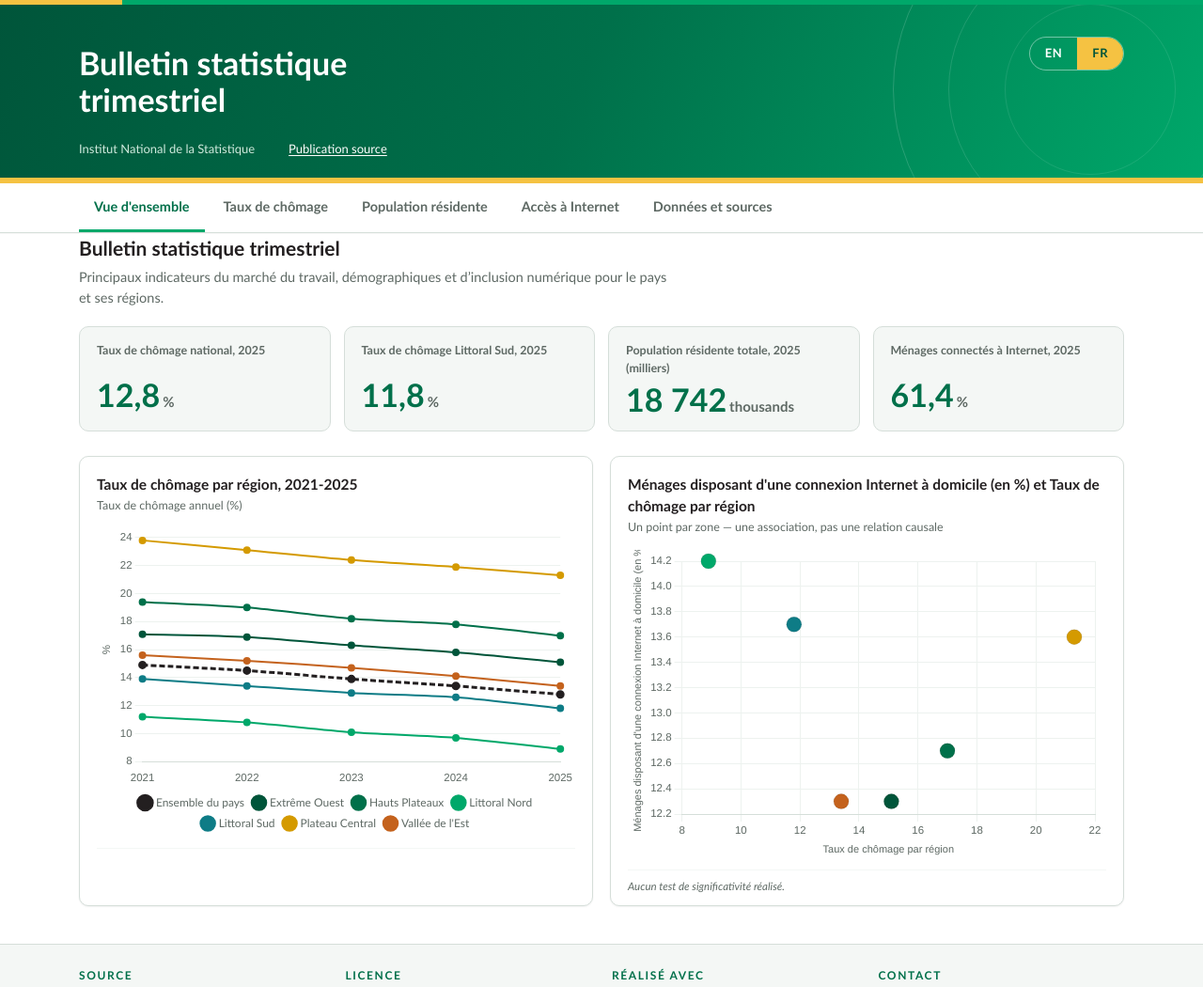
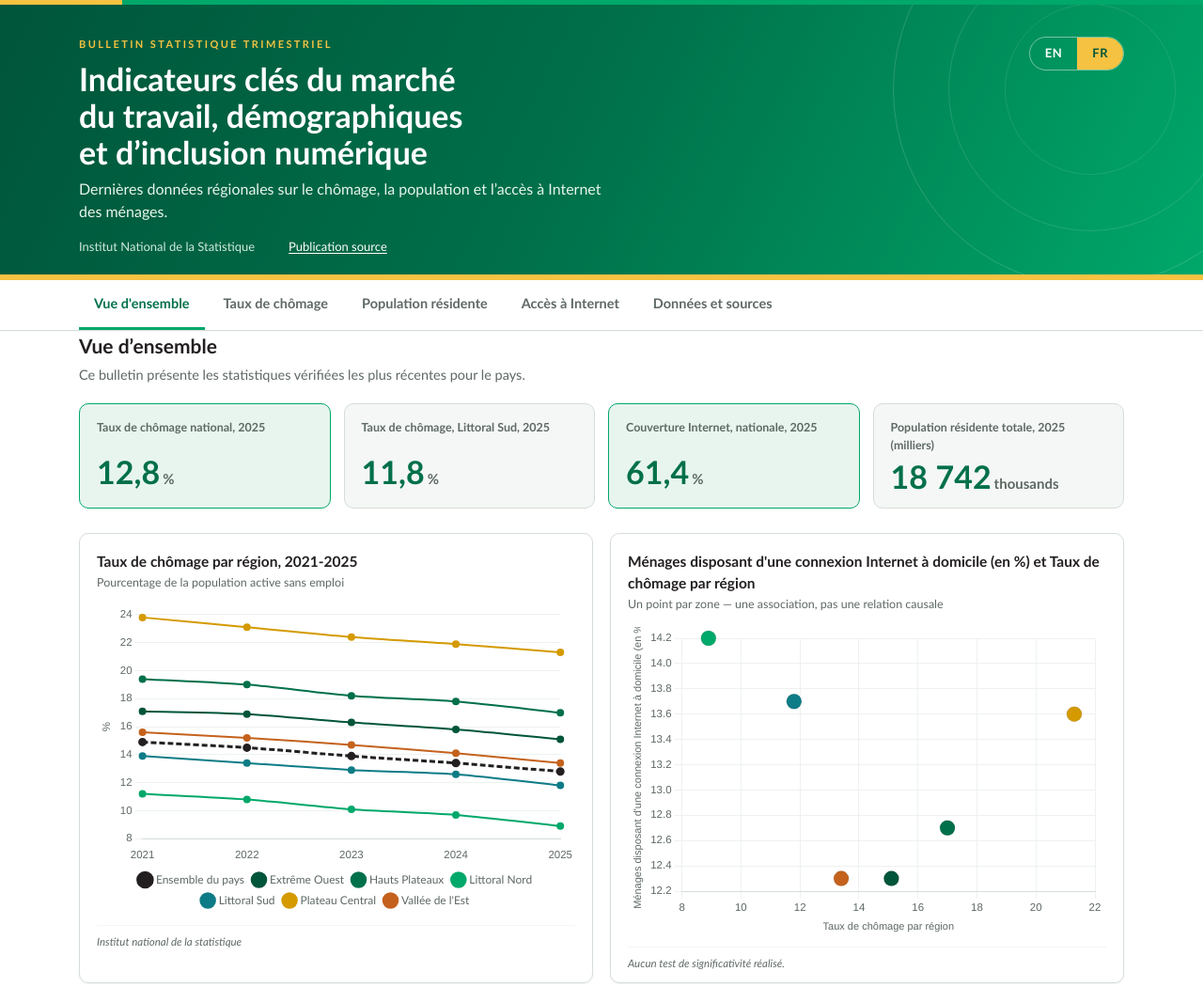
Before and after one commit to alichehemmoussa/stg17-dashboard, a plain HTML site: page index.html in a window 1280 px wide. Shown: the top 1050 px of the page at 94% size. Drawn offline with nearby package versions, Linux system fonts and the light colour scheme.

Commit message:
lab02: publish index.html

```diff
--- a/index.html
+++ b/index.html
@@ -316,12 +316,12 @@ const DATA = /*__DATA__*/{
     "fr": "vs None"
    },
    "good": "down",
-   "highlight": false
+   "highlight": true
   },
   {
    "labels": {
-    "en": "Unemployment rate Littoral Sud, 2025",
-    "fr": "Taux de chômage Littoral Sud, 2025"
+    "en": "Unemployment rate, Littoral Sud, 2025",
+    "fr": "Taux de chômage, Littoral Sud, 2025"
    },
    "value": 11.8,
    "unit": {
@@ -338,13 +338,13 @@ const DATA = /*__DATA__*/{
   },
   {
    "labels": {
-    "en": "Total resident population, 2025 (thousands)",
-    "fr": "Population résidente totale, 2025 (milliers)"
-   },
-   "value": 18742,
-   "unit": {
-    "en": "thousands",
-    "fr": "thousands"
+    "en": "Internet coverage, national, 2025",
+    "fr": "Couverture Internet, nationale, 2025"
+   },
+   "value": 61.4,
+   "unit": {
+    "en": "%",
+    "fr": "%"
    },
    "delta": null,
    "deltaLabel": {
@@ -352,17 +352,17 @@ const DATA = /*__DATA__*/{
     "fr": "vs None"
    },
    "good": "up",
-   "highlight": false
+   "highlight": true
   },
   {
    "labels": {
-    "en": "Internet‑connected households, 2025",
-    "fr": "Ménages connectés à Internet, 2025"
-   },
-   "value": 61.4,
-   "unit": {
-    "en": "%",
-    "fr": "%"
+    "en": "Total resident population, 2025 (thousands)",
+    "fr": "Population résidente totale, 2025 (milliers)"
+   },
+   "value": 18742,
+   "unit": {
+    "en": "thousands",
+    "fr": "thousands"
    },
    "delta": null,
    "deltaLabel": {
@@ -548,16 +548,16 @@ const DATA = /*__DATA__*/{
     "fr": "Taux de chômage par région, 2021‑2025"
    },
    "sub": {
-    "en": "Annual unemployment rate (%)",
-    "fr": "Taux de chômage annuel (%)"
+    "en": "Percentage of labour force without work",
+    "fr": "Pourcentage de la population active sans emploi"
    },
    "lede": {
-    "en": "The line shows the evolution of unemployment rates over the period.",
-    "fr": "La courbe montre l’évolution des taux de chômage sur la période."
+    "en": "Unemployment fell nationally between 2021 and 2025.",
+    "fr": "Le chômage a diminué au niveau national entre 2021 et 2025."
    },
    "src": {
-    "en": "",
-    "fr": ""
+    "en": "National Institute of Statistics",
+    "fr": "Institut national de la statistique"
    }
   },
   {
@@ -568,20 +568,20 @@ const DATA = /*__DATA__*/{
     "fr": "Population résidente"
    },
    "title": {
-    "en": "Resident population and density by region, 2025",
-    "fr": "Population résidente et densité par région, 2025"
+    "en": "Resident population characteristics by region",
+    "fr": "Caractéristiques de la population résidente par région"
    },
    "sub": {
-    "en": "Population (thousands), density (hab/km²) and share (%)",
-    "fr": "Population (milliers), densité (hab/km²) et part (%)"
+    "en": "Density, share and total population (thousands)",
+    "fr": "Densité, part et population totale (milliers)"
    },
    "lede": {
-    "en": "Bars compare regions across the three measures.",
-    "fr": "Les barres comparent les régions selon les trois mesures."
+    "en": "The Plateau Central has the highest population density.",
+    "fr": "Le Plateau Central présente la densité de population la plus élevée."
    },
    "src": {
-    "en": "",
-    "fr": ""
+    "en": "National Institute of Statistics",
+    "fr": "Institut national de la statistique"
    }
   },
   {
@@ -592,20 +592,20 @@ const DATA = /*__DATA__*/{
     "fr": "Accès à Internet"
    },
    "title": {
-    "en": "Households with internet connection, 2023‑2025",
-    "fr": "Ménages disposant d’une connexion Internet, 2023‑2025"
+    "en": "Household internet connection rates, 2023‑2025",
+    "fr": "Taux de connexion Internet des ménages, 2023‑2025"
    },
    "sub": {
-    "en": "Percentage of households and point change",
-    "fr": "Pourcentage de ménages et variation en points"
+    "en": "Share of households with a home broadband connection",
+    "fr": "Part des ménages disposant d’une connexion haut débit à domicile"
    },
    "lede": {
-    "en": "Bars show the percentage for each year and the change between them.",
-    "fr": "Les barres indiquent le pourcentage pour chaque année et la variation entre elles."
+    "en": "National coverage increased by X points between 2023 and 2025.",
+    "fr": "La couverture nationale a augmenté de X points entre 2023 et 2025."
    },
    "src": {
-    "en": "",
-    "fr": ""
+    "en": "National Institute of Statistics",
+    "fr": "Institut national de la statistique"
    }
   }
  ],
@@ -1724,11 +1724,11 @@ const DATA = /*__DATA__*/{
    "fBuiltBody": "Python, an LLM extraction pipeline, Chart.js. No tracking, no cookies, no server — a single HTML file.",
    "stamp": "Dashboard generated on {date}. Figures are the responsibility of the source institution; the presentation is the responsibility of the team that built this page.",
    "syntheticWarn": "Demonstration data — fictional country, for training purposes only.",
-   "kicker": "",
-   "title": "Quarterly Statistical Bulletin",
-   "subtitle": "",
-   "ovTitle": "Quarterly Statistical Bulletin",
-   "ovLede": "Key labour market, demographic and digital inclusion indicators for the country and its regions.",
+   "kicker": "Quarterly Statistical Bulletin",
+   "title": "Key labour market, demographic and digital inclusion indicators",
+   "subtitle": "Latest regional data on unemployment, population and household internet access.",
+   "ovTitle": "Overview",
+   "ovLede": "This bulletin presents the most recent verified statistics for the country.",
    "limBody": "",
    "publisher": "National Institute of Statistics",
    "period": ""
@@ -1767,11 +1767,11 @@ const DATA = /*__DATA__*/{
    "fBuiltBody": "Python, une chaîne d'extraction par LLM, Chart.js. Aucun traceur, aucun cookie, aucun serveur — un seul fichier HTML.",
    "stamp": "Tableau de bord généré le {date}. Les chiffres relèvent de la responsabilité de l'institution source ; la présentation relève de la responsabilité de l'équipe qui a construit cette page.",
    "syntheticWarn": "Données de démonstration — pays fictif, à usage pédagogique uniquement.",
-   "kicker": "",
-   "title": "Bulletin statistique trimestriel",
-   "subtitle": "",
-   "ovTitle": "Bulletin statistique trimestriel",
-   "ovLede": "Principaux indicateurs du marché du travail, démographiques et d’inclusion numérique pour le pays et ses régions.",
+   "kicker": "Bulletin statistique trimestriel",
+   "title": "Indicateurs clés du marché du travail, démographiques et d’inclusion numérique",
+   "subtitle": "Dernières données régionales sur le chômage, la population et l’accès à Internet des ménages.",
+   "ovTitle": "Vue d’ensemble",
+   "ovLede": "Ce bulletin présente les statistiques vérifiées les plus récentes pour le pays.",
    "limBody": "",
    "publisher": "Institut National de la Statistique",
    "period": ""
```
